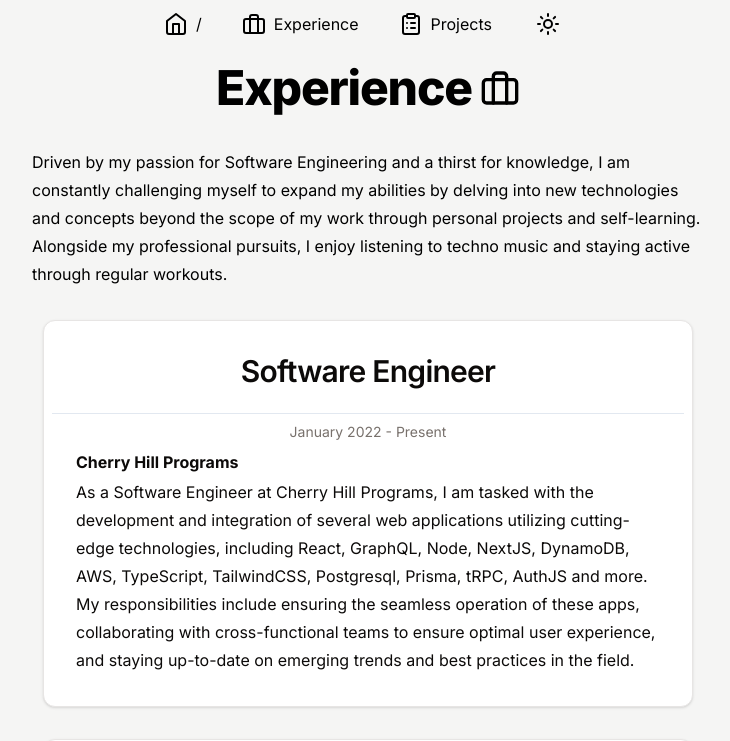
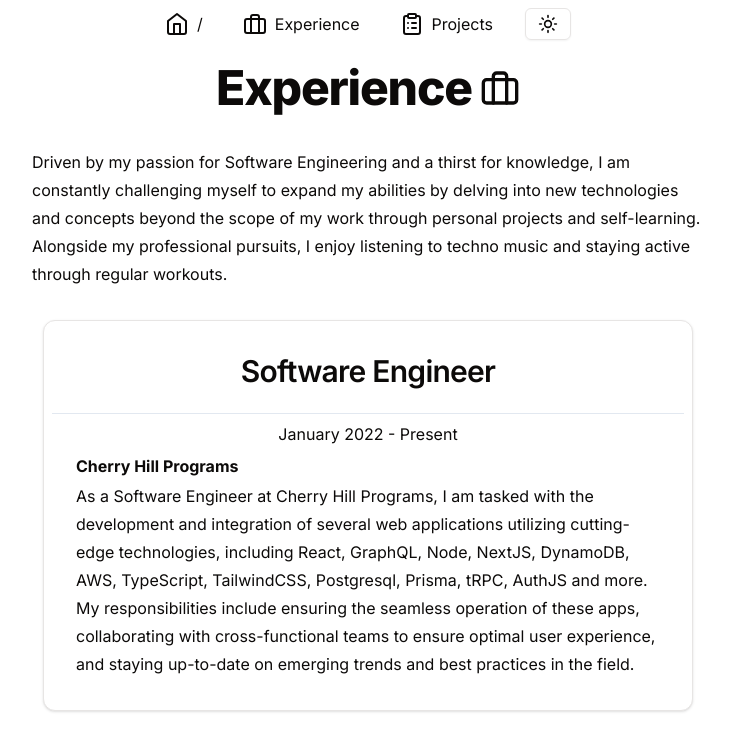
Before and after one commit to makyfj/franklinjara.dev, a Next.js app: page /experience in a window 1280 px wide. Shown: the top 741 px of the page, without its empty margins (272-1002 px from the left). Built offline with nearby package versions, Linux system fonts and the light colour scheme.

Commit message:
:sparkles: feat: next themes and mode toggle update

```diff
--- a/src/app/layout.tsx
+++ b/src/app/layout.tsx
@@ -70,10 +70,7 @@ export default function RootLayout({
   return (
     <html lang="en" suppressHydrationWarning>
       <body
-        className={cn(
-          "min-h-screen font-sans antialiased dark:bg-stone-900 bg-stone-100 text-black dark:text-white",
-          fontSans.variable
-        )}
+        className={cn("min-h-screen font-sans antialiased", fontSans.variable)}
       >
         <ThemeProvider attribute="class" defaultTheme="system" enableSystem>
           <div className="flex flex-col min-h-screen gap-4">
--- a/src/app/page.tsx
+++ b/src/app/page.tsx
@@ -10,7 +10,13 @@ import Image from "next/image"
 
 import { Button } from "src/components/ui/button"
 import Toolkit from "src/components/toolkit"
-import { Card, CardHeader, CardTitle } from "@/components/ui/card"
+import {
+  Card,
+  CardDescription,
+  CardFooter,
+  CardHeader,
+  CardTitle,
+} from "@/components/ui/card"
 
 export default async function Home() {
   return (
@@ -23,8 +29,18 @@ export default async function Home() {
         className="mx-auto rounded-full"
         priority={true}
       />
-      <h1 className="text-center custom-h1">Franklin Jara</h1>
-      <div className="flex items-center justify-center gap-2">
+      <Card>
+        <CardHeader>
+          <CardTitle className="custom-h1 text-center">Franklin Jara</CardTitle>
+          <CardDescription>
+            <span className="font-bold">Software Engineer</span> @ Cherry Hill
+            Programs. I find joy in coding, working out, and listening to techno
+            music. As a passionate Software Engineer and driven individual, I
+            strive to continuously push myself beyond my limits and grow both
+            professionally and personally every day.
+          </CardDescription>
+        </CardHeader>
+        <CardFooter className="flex items-center justify-center gap-2">
           <a
             href="https://github.com/makyfj"
             target="_blank"
@@ -65,29 +81,24 @@ export default async function Home() {
               <FileText />
             </Button>
           </a>
-      </div>
-      <p className="mx-4 md:max-w-2xl md:mx-auto">
-        <span className="font-bold">Software Engineer</span> @ Cherry Hill
-        Programs. I find joy in coding, working out, and listening to techno
-        music. As a passionate Software Engineer and driven individual, I strive
-        to continuously push myself beyond my limits and grow both
-        professionally and personally every day.
-      </p>
+        </CardFooter>
+      </Card>
       <Card>
         <CardHeader>
           <CardTitle className="flex items-center justify-center gap-2 custom-h2">
             Toolkit <Settings /> <Wrench />
           </CardTitle>
-        </CardHeader>
-      </Card>
-      <p className="mx-4 md:max-w-2xl md:mx-auto">
+          <CardDescription>
             As a Software Engineer, I am well-versed in a variety of tools to
             overcome obstacles with maximum efficiency. TypeScript is one of my
-        favorite statically typed languages to work with, as it significantly
-        reduces the risk of errors in the codebase and enables a rapid feedback
-        loop for debugging during code writing and refactoring.
-      </p>
+            favorite statically typed languages to work with, as it
+            significantly reduces the risk of errors in the codebase and enables
+            a rapid feedback loop for debugging during code writing and
+            refactoring.
+          </CardDescription>
+        </CardHeader>
         <Toolkit />
+      </Card>
     </main>
   )
 }
--- a/src/components/mode-toggle.tsx
+++ b/src/components/mode-toggle.tsx
@@ -1,43 +1,33 @@
 "use client"
 
 import * as React from "react"
+import { useEffect, useState } from "react"
 import { useTheme } from "next-themes"
+import { Moon, Sun } from "lucide-react"
 
 import { Button } from "src/components/ui/button"
-import {
-  DropdownMenu,
-  DropdownMenuContent,
-  DropdownMenuItem,
-  DropdownMenuTrigger,
-} from "src/components/ui/dropdown-menu"
-import { Laptop, Moon, Sun } from "lucide-react"
 
 export function ModeToggle() {
-  const { setTheme } = useTheme()
+  const [mounted, setMounted] = useState(false)
+  const { setTheme, theme } = useTheme()
+  useEffect(() => setMounted(true), [])
+
+  if (!mounted) {
+    return null
+  }
 
   return (
-    <DropdownMenu>
-      <DropdownMenuTrigger asChild>
-        <Button variant="ghost" size="sm">
-          <Sun className="rotate-0 scale-100 transition-all hover:text-slate-900 dark:-rotate-90 dark:scale-0 dark:text-slate-400 dark:hover:text-slate-100" />
-          <Moon className="absolute rotate-90 scale-0 transition-all hover:text-slate-900 dark:rotate-0 dark:scale-100 dark:text-slate-400 dark:hover:text-slate-100" />
-          <span className="sr-only">Toggle theme</span>
-        </Button>
-      </DropdownMenuTrigger>
-      <DropdownMenuContent align="end">
-        <DropdownMenuItem onClick={() => setTheme("light")}>
-          <Sun className="mr-2 h-4 w-4" />
-          <span>Light</span>
-        </DropdownMenuItem>
-        <DropdownMenuItem onClick={() => setTheme("dark")}>
-          <Moon className="mr-2 h-4 w-4" />
-          <span>Dark</span>
-        </DropdownMenuItem>
-        <DropdownMenuItem onClick={() => setTheme("system")}>
-          <Laptop className="mr-2 h-4 w-4" />
-          <span>System</span>
-        </DropdownMenuItem>
-      </DropdownMenuContent>
-    </DropdownMenu>
+    <Button
+      variant="outline"
+      size="sm"
+      onClick={() => setTheme(theme === "dark" ? "light" : "dark")}
+    >
+      {theme === "dark" ? (
+        <Moon className="h-5 w-5" />
+      ) : (
+        <Sun className="h-5 w-5" />
+      )}
+      <span className="sr-only">Toggle theme</span>
+    </Button>
   )
 }
--- a/src/components/theme-provider.tsx
+++ b/src/components/theme-provider.tsx
@@ -4,7 +4,7 @@ import { ThemeProvider } from "next-themes"
 import { ThemeProviderProps } from "next-themes/dist/types"
 
 const Providers = ({ children, ...props }: ThemeProviderProps) => {
-  return <ThemeProvider>{children}</ThemeProvider>
+  return <ThemeProvider {...props}>{children}</ThemeProvider>
 }
 
 export default Providers
--- a/src/components/toolkit.tsx
+++ b/src/components/toolkit.tsx
@@ -40,7 +40,7 @@ import { CardContent } from "./ui/card"
 
 const Toolkit = () => {
   return (
-    <CardContent className="grid grid-cols-3 place-content-between mt-4 gap-4">
+    <CardContent className="grid grid-cols-2 md:grid-cols-4 lg:grid-cols-7 place-content-between gap-4">
       <ToolkitItem name="NextJS" icon={SiNextdotjs} />
       <ToolkitItem name="Neovim" icon={SiNeovim} />
       <ToolkitItem name="TypeScript" icon={SiTypescript} />
--- a/src/components/ui/card.tsx
+++ b/src/components/ui/card.tsx
@@ -45,11 +45,7 @@ const CardDescription = React.forwardRef<
   HTMLParagraphElement,
   React.HTMLAttributes<HTMLParagraphElement>
 >(({ className, ...props }, ref) => (
-  <p
-    ref={ref}
-    className={cn("text-sm text-muted-foreground", className)}
-    {...props}
-  />
+  <p ref={ref} className={cn("text-base", className)} {...props} />
 ))
 CardDescription.displayName = "CardDescription"
 
```
Lines whose indentation alone changed are shown as unchanged.
